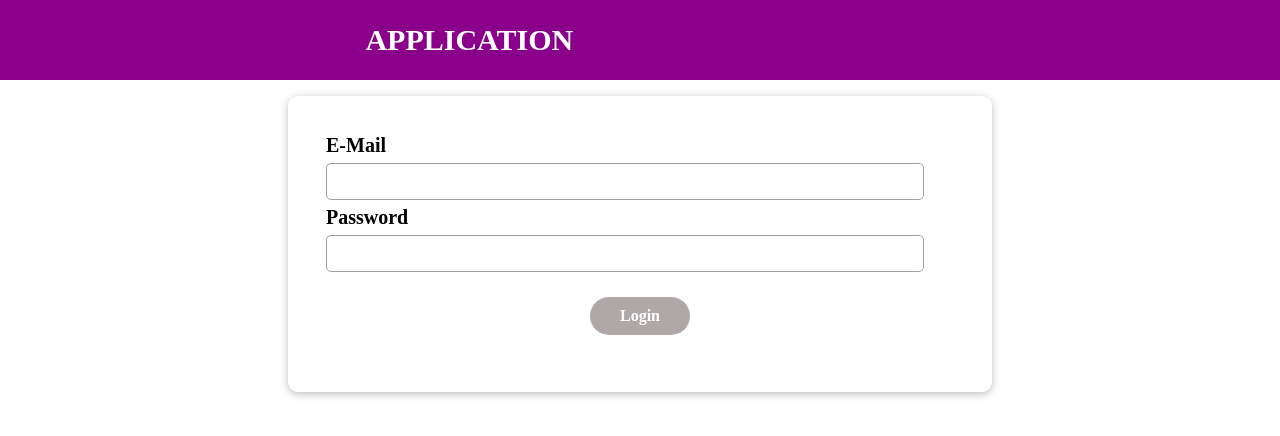
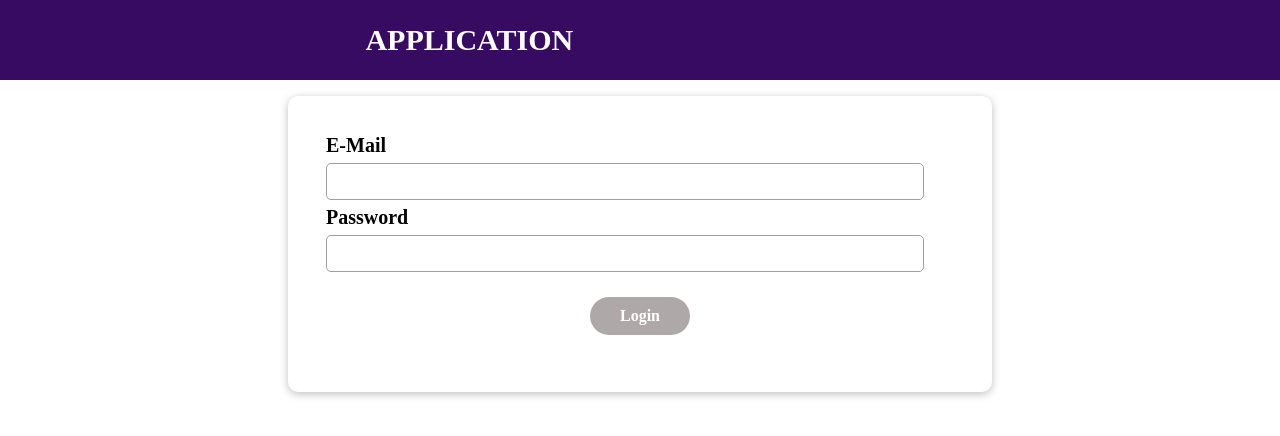
Before and after one commit to laxitabaheti/firstsamplewebsite, a React (Create React App) app: page / in a window 1280 px wide. Shown: the top 436 px of the page. Built offline with nearby package versions, Linux system fonts and the light colour scheme.

Commit message:
More changes

```diff
--- a/src/components/MainHeader/MainHeader.module.css
+++ b/src/components/MainHeader/MainHeader.module.css
@@ -4,12 +4,10 @@
   left: 0;
   width: 100%;
   color: white;
-  background-color: darkmagenta;
-  /* margin: 0px; */
+  background-color: rgb(55, 11, 97);
   padding: 0 20px;
   display: flex;
   height: 80px;
-  /* float: left; */
   justify-content: space-evenly;
   font-size: 20px;
   align-items: center;
```
